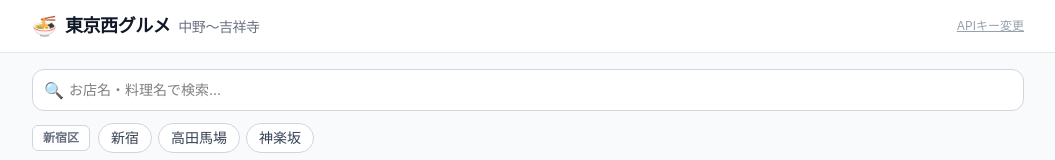
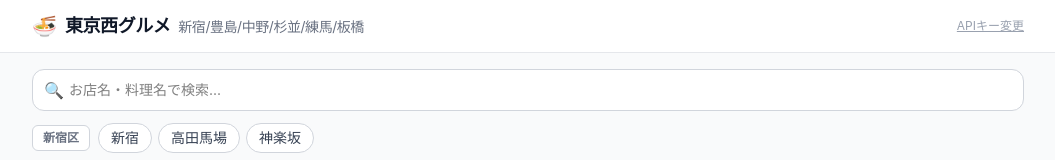
Before and after one commit to choi9710/tokyo-west-gurume, a React (Vite) app: page / in a window 1280 px wide. Shown: the top 160 px of the page, without its empty margins (112-1167 px from the left). Built offline with nearby package versions, Linux system fonts and the light colour scheme; no server answers.

Commit message:
fix: update title and description to reflect actual coverage area

```diff
--- a/index.html
+++ b/index.html
@@ -4,8 +4,8 @@
     <meta charset="UTF-8" />
     <link rel="icon" type="image/svg+xml" href="/favicon.svg" />
     <meta name="viewport" content="width=device-width, initial-scale=1.0" />
-    <title>東京西グルメ - 中野〜吉祥寺 맛집 검색</title>
-    <meta name="description" content="中野・高円寺・阿佐ヶ谷・荻窪・西荻窪・吉祥寺のグルメ情報を検索" />
+    <title>東京西グルメ - 新宿/豊島/中野/杉並/練馬/板橋</title>
+    <meta name="description" content="新宿・池袋・中野・高円寺・荻窪・練馬・板橋エリアのグルメ情報を検索" />
   </head>
   <body>
     <div id="root"></div>
--- a/src/components/layout/Header.tsx
+++ b/src/components/layout/Header.tsx
@@ -9,7 +9,7 @@ export function Header({ onResetApiKey }: Props) {
         <span className="text-xl">🍜</span>
         <h1 className="text-lg font-bold text-gray-900 tracking-tight">
           東京西グルメ
-          <span className="ml-2 text-sm font-normal text-gray-500">中野〜吉祥寺</span>
+          <span className="ml-2 text-sm font-normal text-gray-500">新宿/豊島/中野/杉並/練馬/板橋</span>
         </h1>
         {onResetApiKey && (
           <button
```
